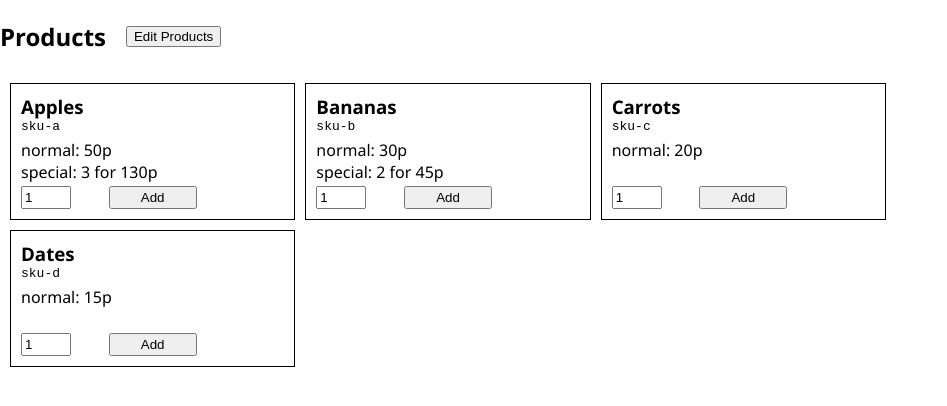
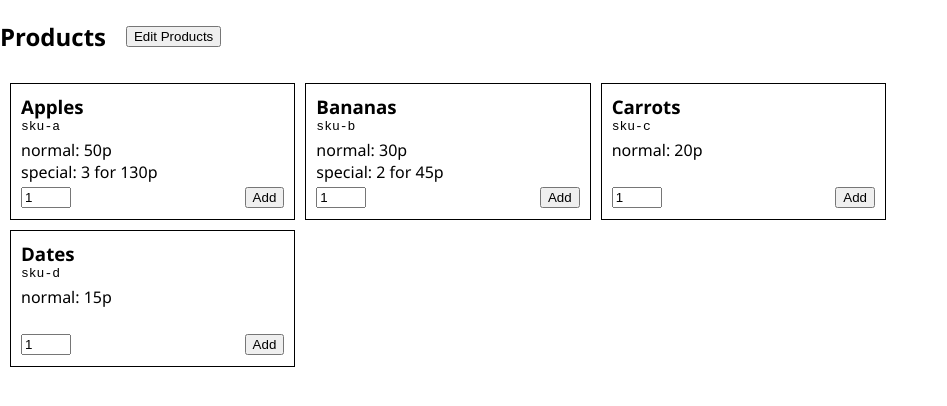
Before and after one commit to DatKyle/checkout_kata, a React (Create React App) app: page / in a window 1280 px wide. Shown: the top 406 px of the page, without its empty margins (0-947 px from the left). Built offline with nearby package versions, Linux system fonts and the light colour scheme.

Commit message:
Moved update to on input change

```diff
--- a/src/App.css
+++ b/src/App.css
@@ -120,8 +120,9 @@ body {
 }
 
 .productList .view.products .product .actions {
-  display: grid;
-  grid-template-columns: 1fr 1fr 1fr;
+  display: flex;
+  align-items: center;
+  justify-content: space-between;
 }
 
 .productList .view.products .product .actions input{
--- a/src/components/product/produst.jsx
+++ b/src/components/product/produst.jsx
@@ -15,7 +15,7 @@ function getQuantityLimits(product) {
 }
 
 export function Product({ product }) {
-    const { basket } = useBasket();
+    const { basket, updateItem } = useBasket();
 
     const { minQuantity, maxQuantity } = getQuantityLimits(product);
 
@@ -50,7 +50,11 @@ export function Product({ product }) {
                 }
             </div>
             <div className="actions">
-                <input type='number' value={quantity} min={minQuantity} max={maxQuantity} onChange={(event) => { setQuantity(event.target.value) }} />
+                <input type='number' value={quantity} min={minQuantity} max={maxQuantity} onChange={(event) => {
+                    if (basket.find(item => item.sku === product.sku))
+                        updateItem({ sku: product.sku, quantity: parseInt(event.target.value) });
+                    setQuantity(event.target.value)
+                }} />
                 <ProductButtons sku={product.sku} quantity={parseInt(quantity)} />
             </div>
         </div>
@@ -58,16 +62,10 @@ export function Product({ product }) {
 }
 
 function ProductButtons({ sku, quantity }) {
-    const { basket, addItem, updateItem, removeItem } = useBasket();
+    const { basket, addItem, removeItem } = useBasket();
     if (basket.find(item => item.sku === sku))
         return (
             <>
-                <button onClick={() => {
-                    updateItem({ sku, quantity });
-                }}>
-                    Update
-                </button>
-
                 <button onClick={() => {
                     removeItem(sku);
                 }}>
```
